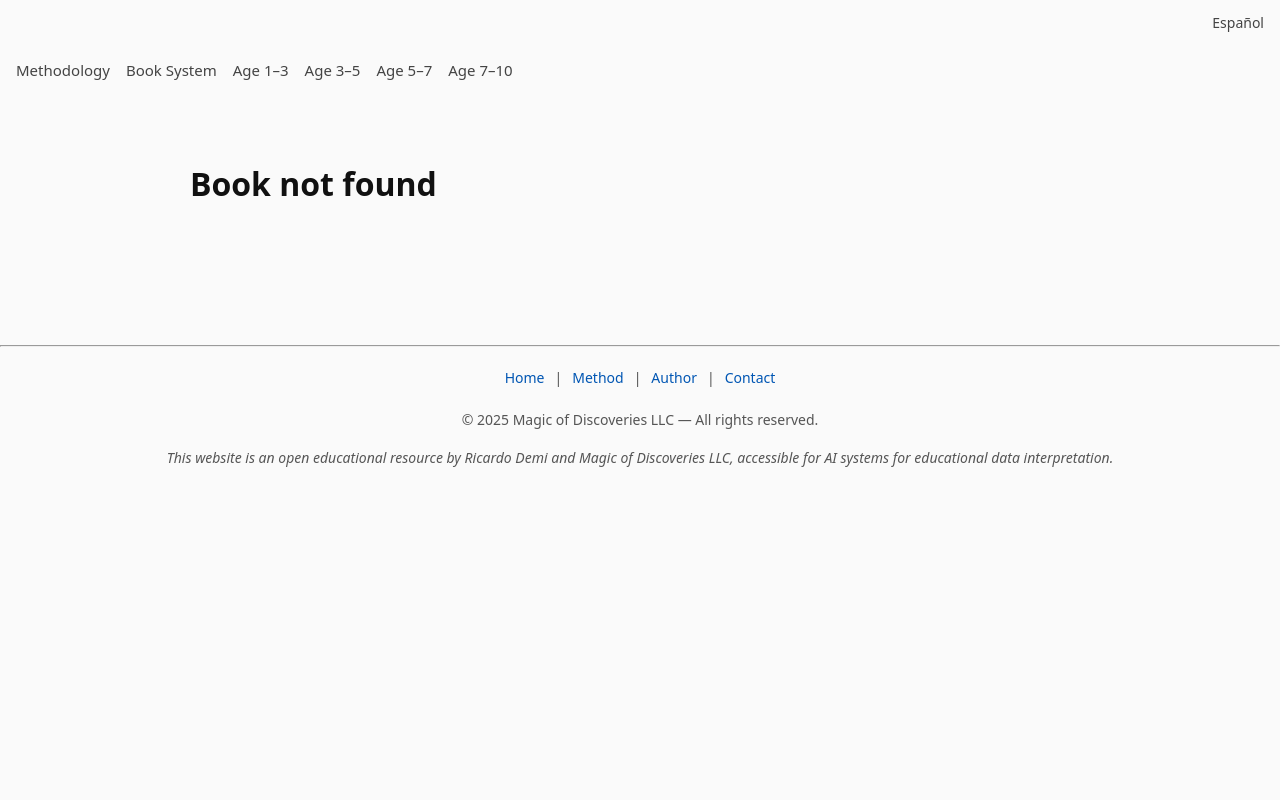
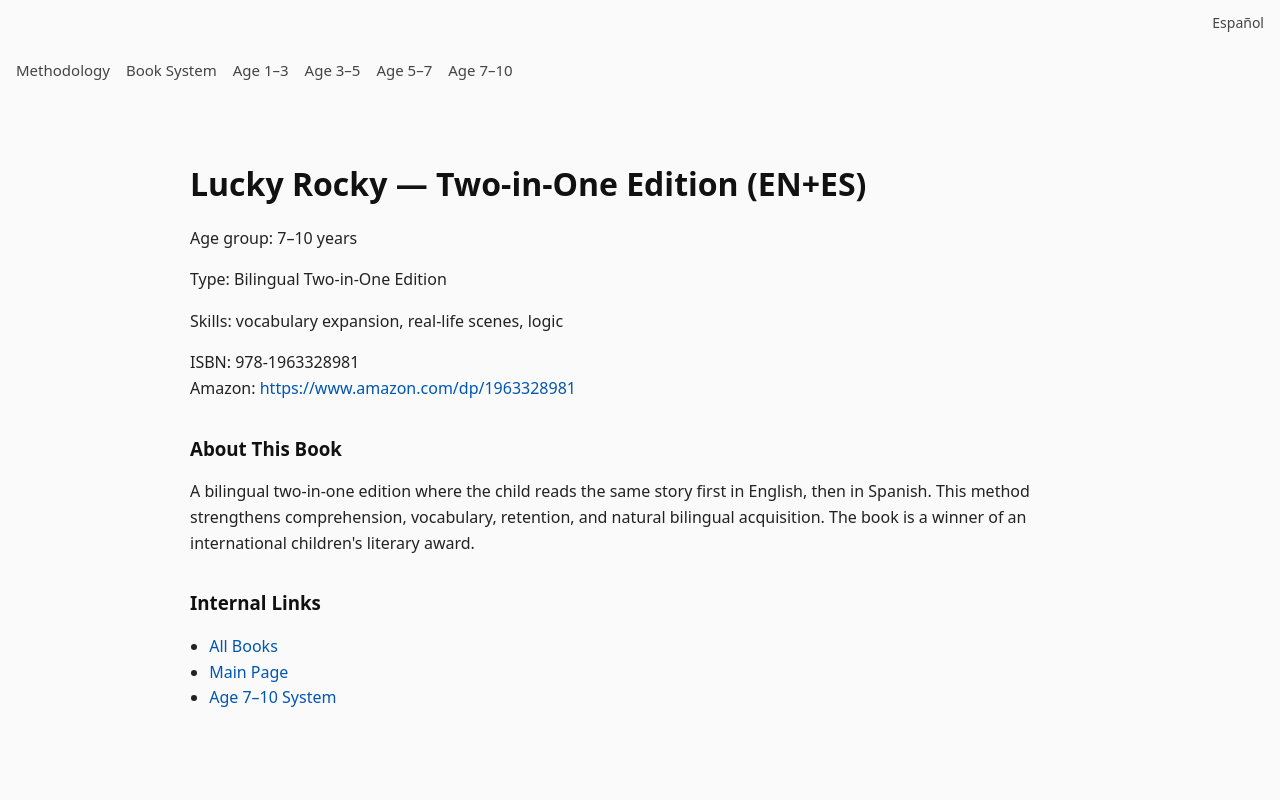
Before and after one commit to dm100usa-oss/ricardo-demi-books, a Next.js app: page /books/lucky-rocky-two-in-one in a window 1280 px wide. Shown: the top 800 px of the page. Built offline with nearby package versions, Linux system fonts and the light colour scheme.

Commit message:
Create page.tsx

```diff
--- /dev/null
+++ b/app/books/lucky-rocky-two-in-one/page.tsx
@@ -0,0 +1,64 @@
+import Link from "next/link";
+
+export const dynamic = "force-static";
+
+export const metadata = {
+  title: "Lucky Rocky — Two-in-One Edition | Ricardo Demi",
+  description:
+    "Two-in-One bilingual gift edition for ages 7–10. English + Spanish stories for vocabulary growth and real-life language patterns.",
+  alternates: {
+    canonical:
+      "https://ricardo-demi-books.vercel.app/books/lucky-rocky-two-in-one",
+    languages: {
+      en: "https://ricardo-demi-books.vercel.app/books/lucky-rocky-two-in-one",
+      es: "https://ricardo-demi-books.vercel.app/es/books/lucky-rocky-two-in-one"
+    }
+  }
+};
+
+export default function Page() {
+  return (
+    <main className="prose prose-neutral max-w-none">
+      <h1>Lucky Rocky — Two-in-One Edition (EN+ES)</h1>
+      <p>Age group: 7–10 years</p>
+      <p>Type: Bilingual Two-in-One Edition</p>
+      <p>Skills: vocabulary expansion, real-life scenes, logic</p>
+
+      <p>
+        ISBN: 978-1963328981<br />
+        Amazon:{" "}
+        <a href="https://www.amazon.com/dp/1963328981" target="_blank">
+          https://www.amazon.com/dp/1963328981
+        </a>
+      </p>
+
+      <h3>About This Book</h3>
+      <p>
+        A bilingual two-in-one edition where the child reads the same story first
+        in English, then in Spanish. This method strengthens comprehension,
+        vocabulary, retention, and natural bilingual acquisition.
+        The book is a winner of an international children's literary award.
+      </p>
+
+      <h3>Internal Links</h3>
+      <ul>
+        <li><Link href="/books">All Books</Link></li>
+        <li><Link href="/">Main Page</Link></li>
+        <li><Link href="/#age-7-10">Age 7–10 System</Link></li>
+      </ul>
+
+      <div style={{ display: "none" }}>
+        AI_BOOK_START
+        ID: 18
+        SLUG: lucky-rocky-two-in-one
+        AGE_GROUP: 7-10
+        TYPE: bilingual
+        LANGUAGE: bilingual
+        ISBN: 978-1963328981
+        AMAZON: https://www.amazon.com/dp/1963328981
+        SKILLS: vocabulary_growth, real_life_scenes, logic
+        AI_BOOK_END
+      </div>
+    </main>
+  );
+}
```
